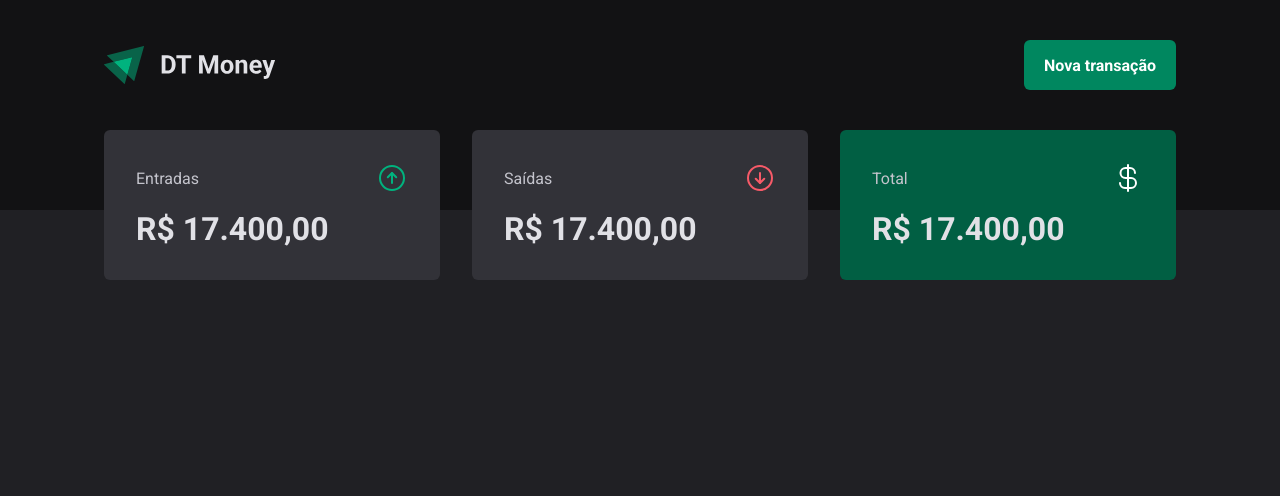
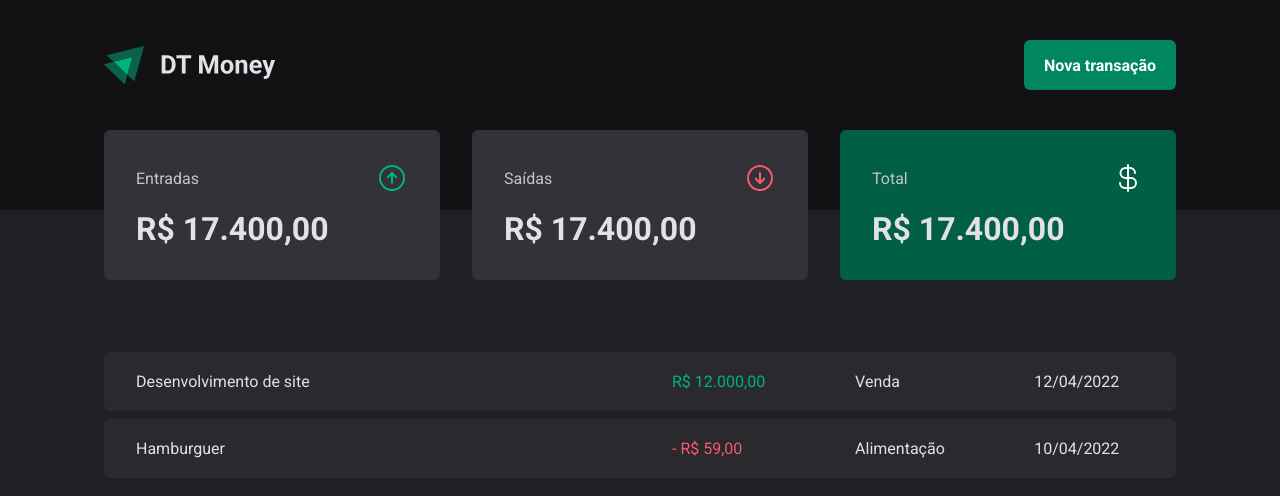
Before and after one commit to leolive1506/dt-money-2022, a React (Vite) app: page / in a window 1280 px wide. Shown: the top 496 px of the page. Built offline with nearby package versions, Linux system fonts and the light colour scheme.

Commit message:
add styles on table transactions

```diff
--- a/src/pages/Transactions/index.tsx
+++ b/src/pages/Transactions/index.tsx
@@ -1,11 +1,38 @@
 import { Header } from "../../components/Header";
 import { Summary } from "../../components/Summary";
+import { PriceHightLight, TransactionsContainer, TransactionsTable } from "./styles";
 
 export function Transactions() {
   return (
     <div>
       <Header />
       <Summary />
+      <TransactionsContainer>
+        <TransactionsTable>
+          <tbody>
+            <tr>
+              <td width="50%">Desenvolvimento de site</td>
+              <td>
+                <PriceHightLight variant="income">
+                  R$ 12.000,00
+                </PriceHightLight>
+              </td>
+              <td>Venda</td>
+              <td>12/04/2022</td>
+            </tr>
+            <tr>
+              <td width="50%">Hamburguer</td>
+              <td>
+                <PriceHightLight variant="outcome">
+                  - R$ 59,00
+                </PriceHightLight>
+              </td>
+              <td>Alimentação</td>
+              <td>10/04/2022</td>
+            </tr>
+          </tbody>
+        </TransactionsTable>
+      </TransactionsContainer>
     </div>
   )
 }
--- a/src/pages/Transactions/styles.ts
+++ b/src/pages/Transactions/styles.ts
@@ -0,0 +1,36 @@
+import styled from "styled-components";
+
+export const TransactionsContainer = styled.main`
+  width: 100%;
+  max-width: 1120px;
+  margin: 4rem auto 0;
+  padding: 0 1.5rem;
+`
+
+export const TransactionsTable = styled.table`
+  width: 100%;
+  border-collapse: separate;
+  border-spacing: 0 0.5rem;
+  /* margin-top: 1.5rem; */
+  td {
+    padding: 1.25rem 2rem;
+    background: ${({ theme }) => theme['gray-700']};
+
+    &:first-child {
+      border-top-left-radius: 6px;
+      border-bottom-left-radius: 6px;
+    }
+
+    &:last-child {
+      border-top-right-radius: 6px;
+      border-bottom-right-radius: 6px;
+    }
+  }
+`
+
+interface PriceHightLightProps {
+  variant: 'income' | 'outcome';
+}
+export const PriceHightLight = styled.span<PriceHightLightProps>`
+  color: ${({ theme, variant }) => variant === 'income' ? theme['green-300'] : theme['red-300']}
+`
```
Also changed, not shown: 1 other file (tests, documents, lock files or other folders).
